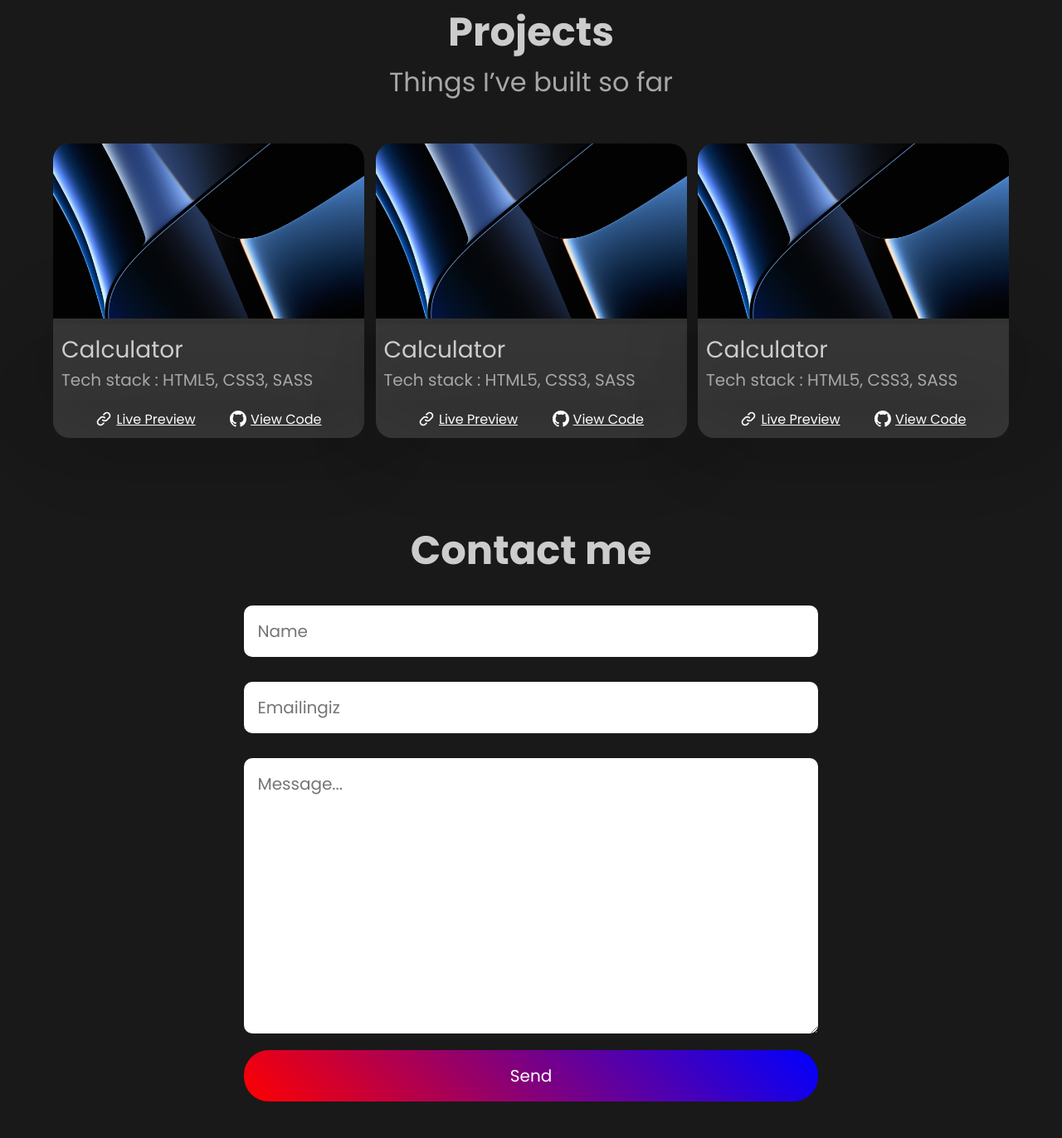
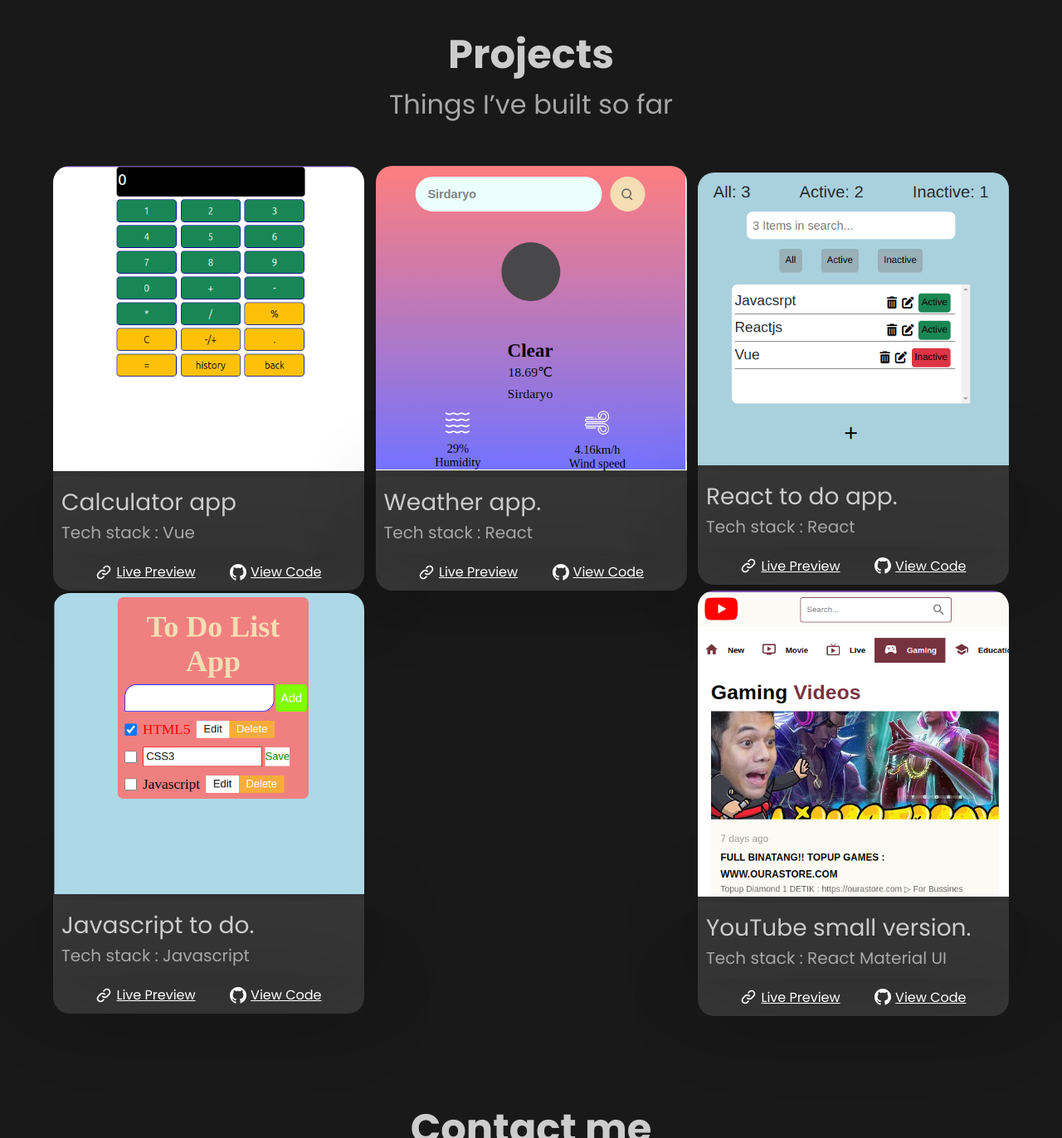
Before and after one commit to Vohidbek88/Portfolio2new, a plain HTML site: page index.html in a window 1280 px wide. Shown: the part 1428-2800 px from the top of the page at 83% size. Drawn offline with nearby package versions, Linux system fonts and the light colour scheme.

Commit message:
Update Portfolio

```diff
--- a/css/style.css
+++ b/css/style.css
@@ -272,6 +272,20 @@ body {
 .hide{
   overflow: hidden;
 }
+.resume{
+  font-size: 20px;
+  text-align: center;
+  display: inline-block;
+  margin-top: 12px;
+  padding: 15px 18px;
+  border-radius: 10px;
+  border: 1px solid rgba(255, 0, 0, 0.692);
+  color: white;
+}
+.resume:hover{
+  background-color: white;
+  color: black;
+}
 @media only screen and (max-width: 768px) {
  .nav-ul{
   display: none;
@@ -307,8 +321,15 @@ body {
   margin-top: 24px;
   font-size: 30px;
 }
+.i-info{
+  display: flex;
+  flex-direction: column;
+}
 .my-skills{
-  margin: 60px 0;
+  margin: 60px auto;
+  display: flex;
+  justify-content: center;
+  flex-direction: column;
 }
 .my-skills,
 .my-works h2 {
--- a/index.html
+++ b/index.html
@@ -45,6 +45,9 @@
                                 d="M15 0C6.7125 0 0 6.7125 0 15C0 21.6375 4.29375 27.2437 10.2563 29.2313C11.0063 29.3625 11.2875 28.9125 11.2875 28.5188C11.2875 28.1625 11.2688 26.9813 11.2688 25.725C7.5 26.4188 6.525 24.8062 6.225 23.9625C6.05625 23.5312 5.325 22.2 4.6875 21.8438C4.1625 21.5625 3.4125 20.8687 4.66875 20.85C5.85 20.8313 6.69375 21.9375 6.975 22.3875C8.325 24.6562 10.4812 24.0187 11.3438 23.625C11.475 22.65 11.8688 21.9937 12.3 21.6187C8.9625 21.2437 5.475 19.95 5.475 14.2125C5.475 12.5813 6.05625 11.2313 7.0125 10.1813C6.8625 9.80625 6.3375 8.26875 7.1625 6.20625C7.1625 6.20625 8.41875 5.8125 11.2875 7.74375C12.4875 7.40625 13.7625 7.2375 15.0375 7.2375C16.3125 7.2375 17.5875 7.40625 18.7875 7.74375C21.6562 5.79375 22.9125 6.20625 22.9125 6.20625C23.7375 8.26875 23.2125 9.80625 23.0625 10.1813C24.0188 11.2313 24.6 12.5625 24.6 14.2125C24.6 19.9688 21.0938 21.2437 17.7563 21.6187C18.3 22.0875 18.7688 22.9875 18.7688 24.3937C18.7688 26.4 18.75 28.0125 18.75 28.5188C18.75 28.9125 19.0312 29.3813 19.7812 29.2313C22.759 28.2259 25.3465 26.3121 27.1796 23.7592C29.0127 21.2063 29.9991 18.1429 30 15C30 6.7125 23.2875 0 15 0Z"
                                 fill="#A7A7A7" />
                         </svg></a></li>
+                        <li>
+                            <a href="https://resume.io/r/AD36BUnje" target="_blank">Resume↗</a>
+                        </li>
             </ul>
         </div>
     </header>
@@ -58,6 +61,7 @@
                 <span>Vohidbek</span> ,<br>
                 I'm a front-end developer
             </h1>
+            <a href="https://resume.io/r/AD36BUnje" target="_blank" class="resume">Resume↗</a>
         </div>
         <div class="i-img">
             <img src="./img/falcon.jpeg" width="340" alt="falcon">
@@ -104,8 +108,8 @@
             <div class="flex footer_content">
                 <a href="tel:+998945237004" target="_blank">+998945237004</a>
                 <a href="https://mailto:vohidabdunazarov88@gmail.com" target="_blank">vohidabdunazarov88@gmail.com</a>
-            <a href="https://github.com/Vohidbek88" target="_blank"><svg width="30" height="30"
-            viewBox="0 0 30 30" fill="none" xmlns="http://www.w3.org/2000/svg">
+                <a href="https://github.com/Vohidbek88" target="_blank"><svg width="30" height="30" viewBox="0 0 30 30"
+                        fill="none" xmlns="http://www.w3.org/2000/svg">
                         <path fill-rule="evenodd" clip-rule="evenodd"
                             d="M15 0C6.7125 0 0 6.7125 0 15C0 21.6375 4.29375 27.2437 10.2563 29.2313C11.0063 29.3625 11.2875 28.9125 11.2875 28.5188C11.2875 28.1625 11.2688 26.9813 11.2688 25.725C7.5 26.4188 6.525 24.8062 6.225 23.9625C6.05625 23.5312 5.325 22.2 4.6875 21.8438C4.1625 21.5625 3.4125 20.8687 4.66875 20.85C5.85 20.8313 6.69375 21.9375 6.975 22.3875C8.325 24.6562 10.4812 24.0187 11.3438 23.625C11.475 22.65 11.8688 21.9937 12.3 21.6187C8.9625 21.2437 5.475 19.95 5.475 14.2125C5.475 12.5813 6.05625 11.2313 7.0125 10.1813C6.8625 9.80625 6.3375 8.26875 7.1625 6.20625C7.1625 6.20625 8.41875 5.8125 11.2875 7.74375C12.4875 7.40625 13.7625 7.2375 15.0375 7.2375C16.3125 7.2375 17.5875 7.40625 18.7875 7.74375C21.6562 5.79375 22.9125 6.20625 22.9125 6.20625C23.7375 8.26875 23.2125 9.80625 23.0625 10.1813C24.0188 11.2313 24.6 12.5625 24.6 14.2125C24.6 19.9688 21.0938 21.2437 17.7563 21.6187C18.3 22.0875 18.7688 22.9875 18.7688 24.3937C18.7688 26.4 18.75 28.0125 18.75 28.5188C18.75 28.9125 19.0312 29.3813 19.7812 29.2313C22.759 28.2259 25.3465 26.3121 27.1796 23.7592C29.0127 21.2063 29.9991 18.1429 30 15C30 6.7125 23.2875 0 15 0Z"
                             fill="#A7A7A7" />
@@ -126,7 +130,7 @@
                                 fill="#A7A7A7" />
                         </svg></a></li>
             </ul>
-    <p style="color: white; font-size: 20px;">Frontend dasturchi Vohidbek</p>
+            <p style="color: white; font-size: 20px;">Copyright 2023 all rights reserved.</p>
         </div>
     </footer>
 
--- a/js/data.js
+++ b/js/data.js
@@ -128,29 +128,45 @@ const imgs = [
 ];
 
 
-const projects=[
+const projects = [
   {
-        img_src:'./img/mac9.jpg',
-        title:"Calculator",
-        description:"This is sample project description random things are here in description This is sample project lorem ipsum generator for dummy content",
-        tech_stack:"HTML5, CSS3, SASS",
-        link_netlify:"https://smalltube.netlify.app",
-        link_code:"https://github.com/Vohidbek88/MiniTube.git",
+    img_src: './img/vuecalc.png',
+    title: "Calculator app",
+    description: "This is sample project description random things are here in description This is sample project lorem ipsum generator for dummy content",
+    tech_stack: "Vue",
+    link_netlify: "https://vuecalcvohid.netlify.app",
+    link_code: "https://github.com/Vohidbek88/vuecalcapp.git",
   },
   {
-        img_src:'./img/mac9.jpg',
-        title:"Calculator",
-        description:"This is sample project description random things are here in description This is sample project lorem ipsum generator for dummy content",
-        tech_stack:"HTML5, CSS3, SASS",
-        link_netlify:"https://smalltube.netlify.app",
-        link_code:"https://github.com/Vohidbek88/MiniTube.git",
+    img_src: './img/reactweather.png',
+    title: "Weather app.",
+    description: "This is sample project description random things are here in description This is sample project lorem ipsum generator for dummy content",
+    tech_stack: "React",
+    link_netlify: "https://weatherappreactvohid.netlify.app/",
+    link_code: "https://github.com/Vohidbek88/weatherapp.git",
   },
   {
-        img_src:'./img/mac9.jpg',
-        title:"Calculator",
-        description:"This is sample project description random things are here in description This is sample project lorem ipsum generator for dummy content",
-        tech_stack:"HTML5, CSS3, SASS",
-        link_netlify:"https://smalltube.netlify.app",
-        link_code:"https://github.com/Vohidbek88/MiniTube.git",
+    img_src: './img/reacttodo.png',
+    title: "React to do app.",
+    description: "This is sample project description random things are here in description This is sample project lorem ipsum generator for dummy content",
+    tech_stack: "React",
+    link_netlify: "https://todolistreactvohid.netlify.app/",
+    link_code: "https://github.com/Vohidbek88/reacttodolist.git",
+  },
+  {
+    img_src: './img/todojs.png',
+    title: "Javascript to do. ",
+    description: "This is sample project description random things are here in description This is sample project lorem ipsum generator for dummy content",
+    tech_stack: "Javascript",
+    link_netlify: "https://jstodolistvohid.netlify.app/",
+    link_code: "https://github.com/Vohidbek88/jstodolist.git",
+  },
+  {
+    img_src: './img/smalltube.png',
+    title: "YouTube small version.",
+    description: "This is sample project description random things are here in description This is sample project lorem ipsum generator for dummy content",
+    tech_stack: "React Material UI",
+    link_netlify: "https://smalltube.netlify.app",
+    link_code: "https://github.com/Vohidbek88/MiniTube.git",
   },
 ]
--- a/js/script.js
+++ b/js/script.js
@@ -9,7 +9,7 @@ document.addEventListener('DOMContentLoaded', () => {
     let menu_bar = document.querySelector('.menu_bar')
     let mobile_nav = document.querySelector('.mobile_nav')
     let lis = document.querySelectorAll('.mobile_nav .nav-ul li')
-    // console.log(data);
+
     imgs.forEach((item, index) => {
         let skill_child = document.createElement('div')
         console.log(item);
@@ -33,13 +33,13 @@ document.addEventListener('DOMContentLoaded', () => {
                     <path d="M11.2867 8.7133C10.6041 8.031 9.67846 7.64771 8.71334 7.64771C7.74821 7.64771 6.82259 8.031 6.14 8.7133L3.56584 11.2866C2.88324 11.9692 2.49976 12.895 2.49976 13.8604C2.49976 14.8257 2.88324 15.7515 3.56584 16.4341C4.24844 17.1167 5.17424 17.5002 6.13959 17.5002C7.10493 17.5002 8.03074 17.1167 8.71334 16.4341L10 15.1475" stroke="#FCFCFC" stroke-width="1.66667" stroke-linecap="round" stroke-linejoin="round"/>
                     <path d="M8.71338 11.2867C9.39597 11.969 10.3216 12.3523 11.2867 12.3523C12.2518 12.3523 13.1775 11.969 13.86 11.2867L16.4342 8.71334C17.1168 8.03074 17.5003 7.10493 17.5003 6.13959C17.5003 5.17424 17.1168 4.24844 16.4342 3.56584C15.7516 2.88324 14.8258 2.49976 13.8605 2.49976C12.8951 2.49976 11.9693 2.88324 11.2867 3.56584L10 4.8525" stroke="#FCFCFC" stroke-width="1.66667" stroke-linecap="round" stroke-linejoin="round"/>
                     </svg>
-                    <a href=${item.link_netlify}>Live Preview</a>
+                    <a href=${item.link_netlify} target="_blank">Live Preview</a>
             </span>
             <span class="flex">
                 <svg width="20" height="20" viewBox="0 0 88 88" fill="none" xmlns="http://www.w3.org/2000/svg">
                     <path fill-rule="evenodd" clip-rule="evenodd" d="M44 0C19.69 0 0 19.69 0 44C0 63.47 12.595 79.915 30.085 85.745C32.285 86.13 33.11 84.81 33.11 83.655C33.11 82.61 33.055 79.145 33.055 75.46C22 77.495 19.14 72.765 18.26 70.29C17.765 69.025 15.62 65.12 13.75 64.075C12.21 63.25 10.01 61.215 13.695 61.16C17.16 61.105 19.635 64.35 20.46 65.67C24.42 72.325 30.745 70.455 33.275 69.3C33.66 66.44 34.815 64.515 36.08 63.415C26.29 62.315 16.06 58.52 16.06 41.69C16.06 36.905 17.765 32.945 20.57 29.865C20.13 28.765 18.59 24.255 21.01 18.205C21.01 18.205 24.695 17.05 33.11 22.715C36.63 21.725 40.37 21.23 44.11 21.23C47.85 21.23 51.59 21.725 55.11 22.715C63.525 16.995 67.21 18.205 67.21 18.205C69.63 24.255 68.09 28.765 67.65 29.865C70.455 32.945 72.16 36.85 72.16 41.69C72.16 58.575 61.875 62.315 52.085 63.415C53.68 64.79 55.055 67.43 55.055 71.555C55.055 77.44 55 82.17 55 83.655C55 84.81 55.825 86.185 58.025 85.745C66.7597 82.796 74.3497 77.1822 79.7268 69.6937C85.1039 62.2052 87.9974 53.219 88 44C88 19.69 68.31 0 44 0Z" fill="#FFFEFE"/>
                     </svg>
-                    <a href=${item.link_code}>View Code</a>
+                    <a href=${item.link_code} target="_blank">View Code</a>
             </span>
         </div>
     `
@@ -51,6 +51,7 @@ document.addEventListener('DOMContentLoaded', () => {
         nameInp.setAttribute('disabled', 'true')
         emailInp.setAttribute('disabled', 'true')
         mesaInp.setAttribute('disabled', 'true')
+        btn.setAttribute('disabled', 'true')
         btn.innerText = 'Loading...'
         const params = {
             name: nameInp.value,
@@ -72,6 +73,8 @@ document.addEventListener('DOMContentLoaded', () => {
                     nameInp.removeAttribute('disabled', 'false')
                     emailInp.removeAttribute('disabled', 'false')
                     mesaInp.removeAttribute('disabled', 'false')
+                    btn.removeAttribute('disabled', 'false')
+
                     btn.innerText = 'Send'
 
                 }
@@ -80,6 +83,7 @@ document.addEventListener('DOMContentLoaded', () => {
                 nameInp.removeAttribute('disabled', 'false')
                 emailInp.removeAttribute('disabled', 'false')
                 mesaInp.removeAttribute('disabled', 'false')
+                btn.removeAttribute('disabled', 'false')
                 btn.innerText = 'Send'
                 alert(`Internet bog'lanishni tekshiring!`)
             })
@@ -88,9 +92,9 @@ document.addEventListener('DOMContentLoaded', () => {
     menu_bar.addEventListener('click', (e) => {
         e.preventDefault()
         mobile_nav.classList.toggle('mob_flexd')
-        // mobile_nav.classList.toggle('fixed')
         document.body.classList.toggle('hide')
     })
+
     lis.forEach(item => {
         item.addEventListener('click', () => {
             document.body.classList.toggle('hide')
```
Also changed, not shown: img/reacttodo.png (added), img/reactweather.png (added), img/smalltube.png (added), img/todojs.png (added), img/vuecalc.png (added). Lines whose indentation alone changed are shown as unchanged.
